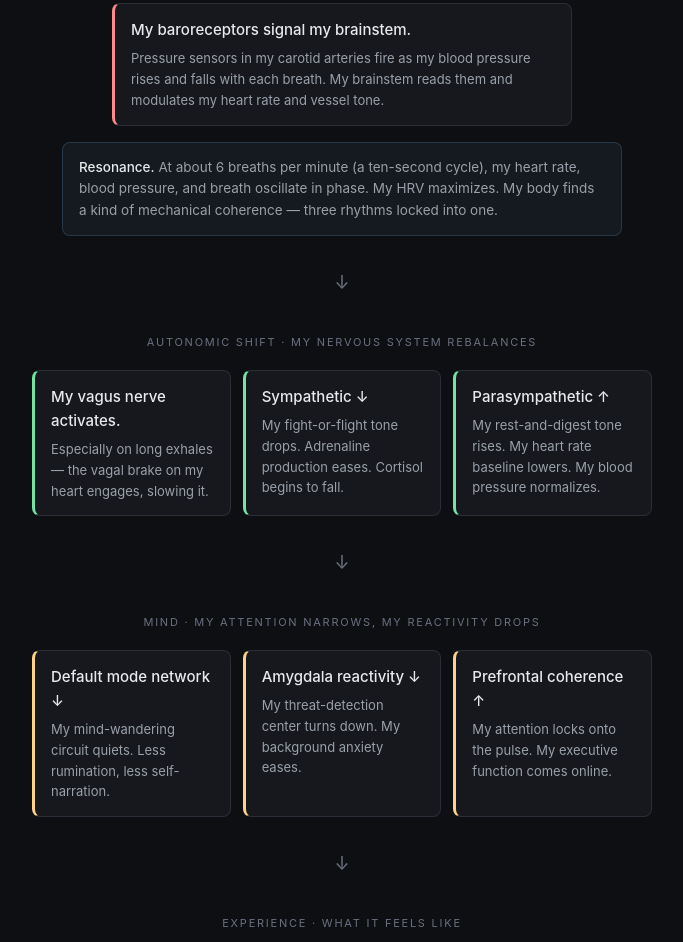
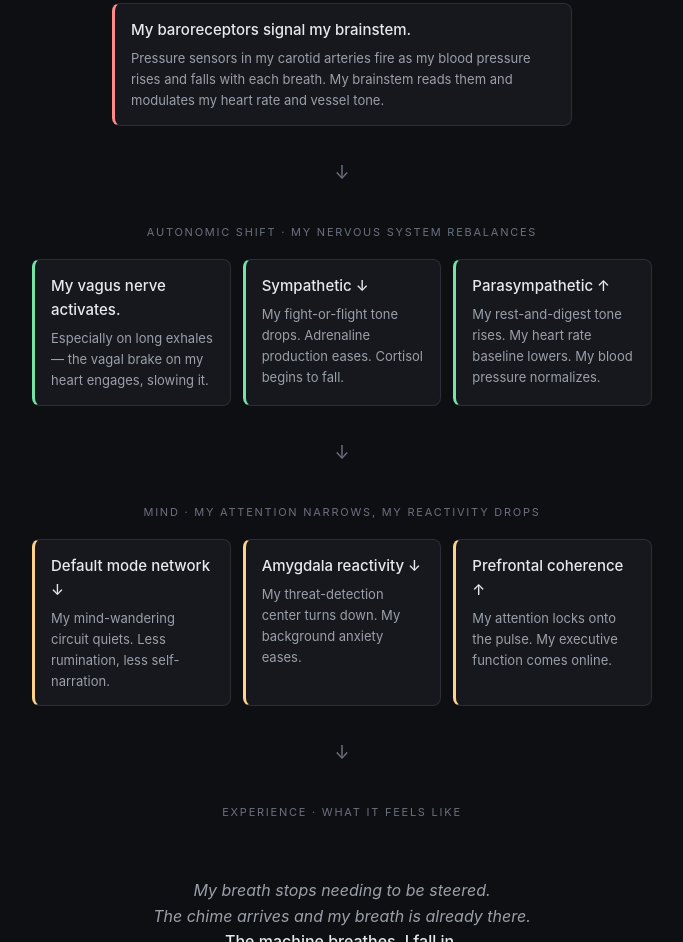
Before and after one commit to deshpanderitwik/breathwork-v2, a website: page docs/index.html in a window 1280 px wide. Shown: the part 2143-3085 px from the top of the page, without its empty margins (298-981 px from the left). Drawn offline with Linux system fonts and the light colour scheme.

Commit message:
docs/implementation: remove Resonance callout
Co-Authored-By: Claude Opus 4.7 <noreply@anthropic.com>

```diff
--- a/docs/index.html
+++ b/docs/index.html
@@ -361,12 +361,6 @@
         blood pressure rises and falls with each breath. My brainstem
         reads them and modulates my heart rate and vessel tone.</p>
     </div>
-    <div class="callout">
-      <strong>Resonance.</strong> At about 6 breaths per minute (a
-      ten-second cycle), my heart rate, blood pressure, and breath
-      oscillate in phase. My HRV maximizes. My body finds a kind of
-      mechanical coherence — three rhythms locked into one.
-    </div>
   </section>
 
   <div class="arrow">↓</div>
```
